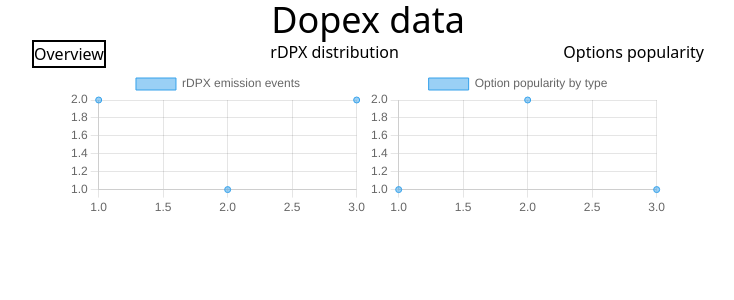
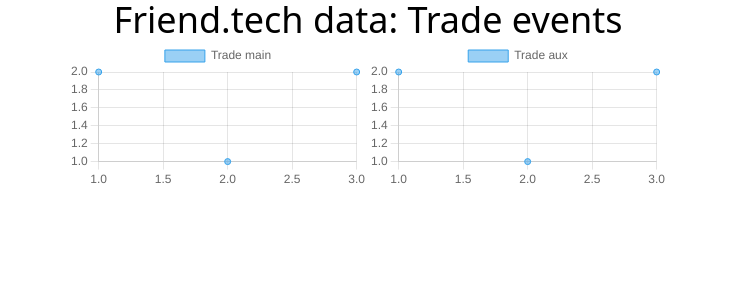
Before and after one commit to abernatskiy/friendtech-metrics-visualization, a Next.js app: page / in a window 1280 px wide. Shown: the top 300 px of the page, without its empty margins (272-1006 px from the left). Built offline with nearby package versions, Linux system fonts and the light colour scheme.

Commit message:
Preliminary stream definitions for live charts
	modified:   streams/index.js
	deleted:    streams/options.js
	renamed:    streams/rdpx.js -> streams/trades.js

```diff
--- a/streams/index.js
+++ b/streams/index.js
@@ -1,5 +1,5 @@
-import * as rdpx from './rdpx'
-import * as options from './options'
+import * as trades from './trades'
 
-export const streamConfigs = { rdpx, options }
-export const title = 'Dopex data'
+export const streamConfigs = { trades }
+export const title = 'Friend.tech data'
+export const url = 'wss://squid.subsquid.io/friendtech-metrics/graphql'
--- a/streams/options.js
+++ /dev/null
@@ -1,23 +0,0 @@
-export const description = 'Options popularity'
-
-export function mainChart() {
-	return {
-		type: 'scatter',
-		data: {
-			datasets: [{
-				label: 'Option popularity by type',
-				data: [ {x: 1, y: 1}, {x: 2, y: 2}, {x: 3, y: 1} ]
-			}]
-		},
-		options: {
-			scales: {
-				x: { type: 'linear' },
-				y: { type: 'linear' }
-			},
-			plugins: {}
-		},
-		className: 'w-[1000px]'
-	}
-}
-
-export const allCharts = [ mainChart ]
--- a/streams/rdpx.js
+++ b/streams/trades.js
@@ -1,11 +1,19 @@
-export const description = 'rDPX distribution'
+export const description = 'Trade events'
+
+export const allCharts = [ mainChart, auxChart ]
 
 export function mainChart() {
 	return {
+		id: 'trade-main',
+		query: `
+			subscription { trades(orderBy: block_DESC, limit: 1) {
+				block txnHash
+			}}
+		`,
 		type: 'scatter',
 		data: {
 			datasets: [{
-				label: 'rDPX emission events',
+				label: 'Trade main',
 				data: [{x: 1, y: 2}, {x: 2, y: 1}, {x: 3, y: 2}]
 			}]
 		},
@@ -20,14 +28,18 @@
 	}
 }
 
-export const allCharts = [ mainChart, auxChart ]
-
 function auxChart() {
 	return {
+		id: 'trade-aux',
+		query: `
+			subscription { trades(orderBy: block_DESC, limit: 3) {
+				block txnHash
+			}}
+		`,
 		type: 'scatter',
 		data: {
 			datasets: [{
-				label: 'rDPX top receivers',
+				label: 'Trade aux',
 				data: [ {x: 1, y: 2}, {x: 2, y: 1}, {x: 3, y: 2} ]
 			}]
 		},
```
